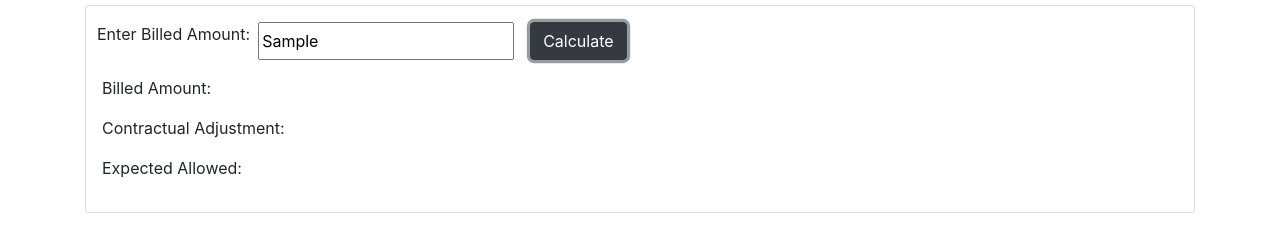
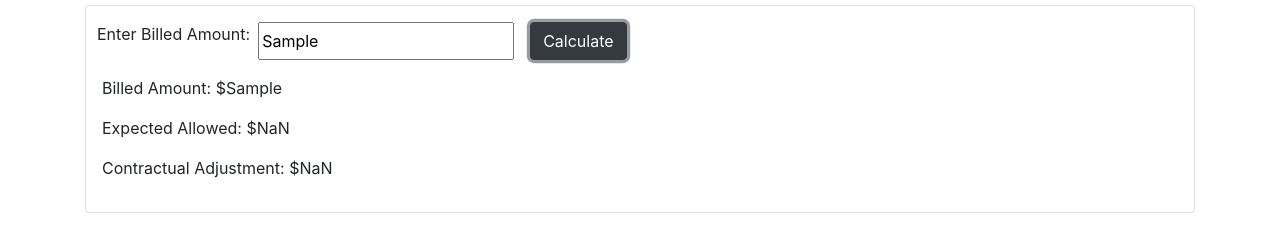
Before and after one commit to oceanlatte/medicaid-adj-calculator, a plain HTML site: page index.html in a window 1280 px wide. Both pictures are taken after typing "Sample" into the empty fields and a click on the button "Calculate". Shown: the part 51-300 px from the top of the page. Drawn offline with nearby package versions, Linux system fonts and the light colour scheme.

Commit message:
add basic calculator formula and dinero.js script tag

```diff
--- a/index.html
+++ b/index.html
@@ -13,13 +13,15 @@
     <div class="card p-3">
       <div class="form-row">
         <label for="input" class="mr-2">Enter Billed Amount: </label>
-        <input type="text" value="">
+        <input type="text" class="billed-amt">
         <button type="submit" class="btn btn-dark ml-3">Calculate</button>
       </div>
-      <p class="mt-3">Billed Amount: </p>
-      <p>Contractual Adjustment: </p>
-      <p>Expected Allowed: </p>
+      <p class="mt-3">Billed Amount: <span id="dollar-amt"></span></p>
+      <p>Expected Allowed: <span id="expected"></span></p>
+      <p>Contractual Adjustment: <span id="contractual"></span></p>
     </div>
   </div>
+  <script src="./script.js"></script>
+  <script src="https://cdnjs.cloudflare.com/ajax/libs/dinero.js/1.9.1/dinero.min.js"></script>
 </body>
 </html>
--- /dev/null
+++ b/script.js
@@ -0,0 +1,26 @@
+const billedSubmitEl = document.querySelector(".btn"); // submit button
+let searchedAmountEl = document.getElementById("dollar-amt"); // searched amount
+let contractualEl = document.getElementById("contractual"); // CO adj element
+let expectedEl = document.getElementById("expected"); // expected allowed element
+
+function btnHandler(event) {
+  event.preventDefault();
+
+  const billedInputEl = document.querySelector(".billed-amt").value; // billed amt input
+  billedCalc(billedInputEl);
+}
+
+function billedCalc(amount) {
+  console.log("billed amount input", amount);
+
+  searchedAmountEl.textContent = "$" + amount;
+
+  let expAllowed = amount * .0923;
+  console.log(amount * .0923);
+  expectedEl.textContent = "$" + expAllowed;
+
+  let coAdj = amount - expAllowed;
+  contractualEl.textContent = "$" + coAdj;
+}
+
+billedSubmitEl.addEventListener("click", btnHandler);
```
